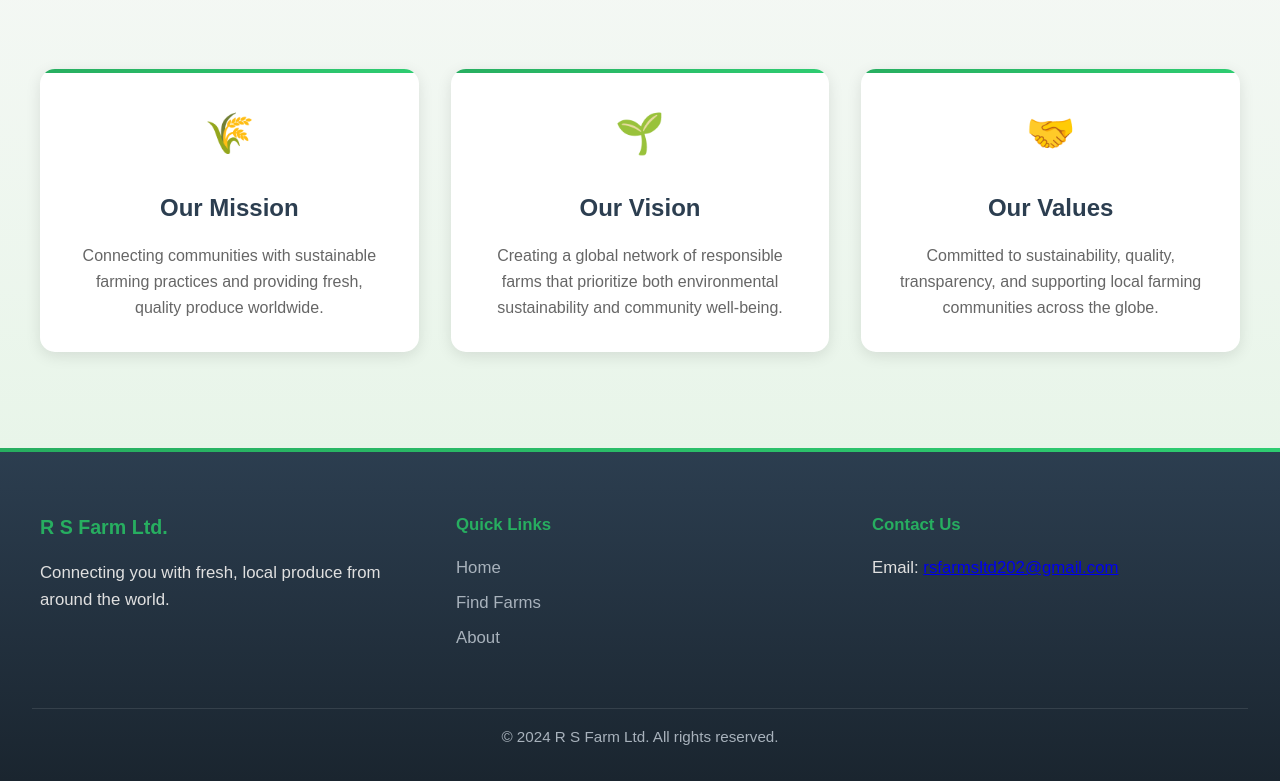
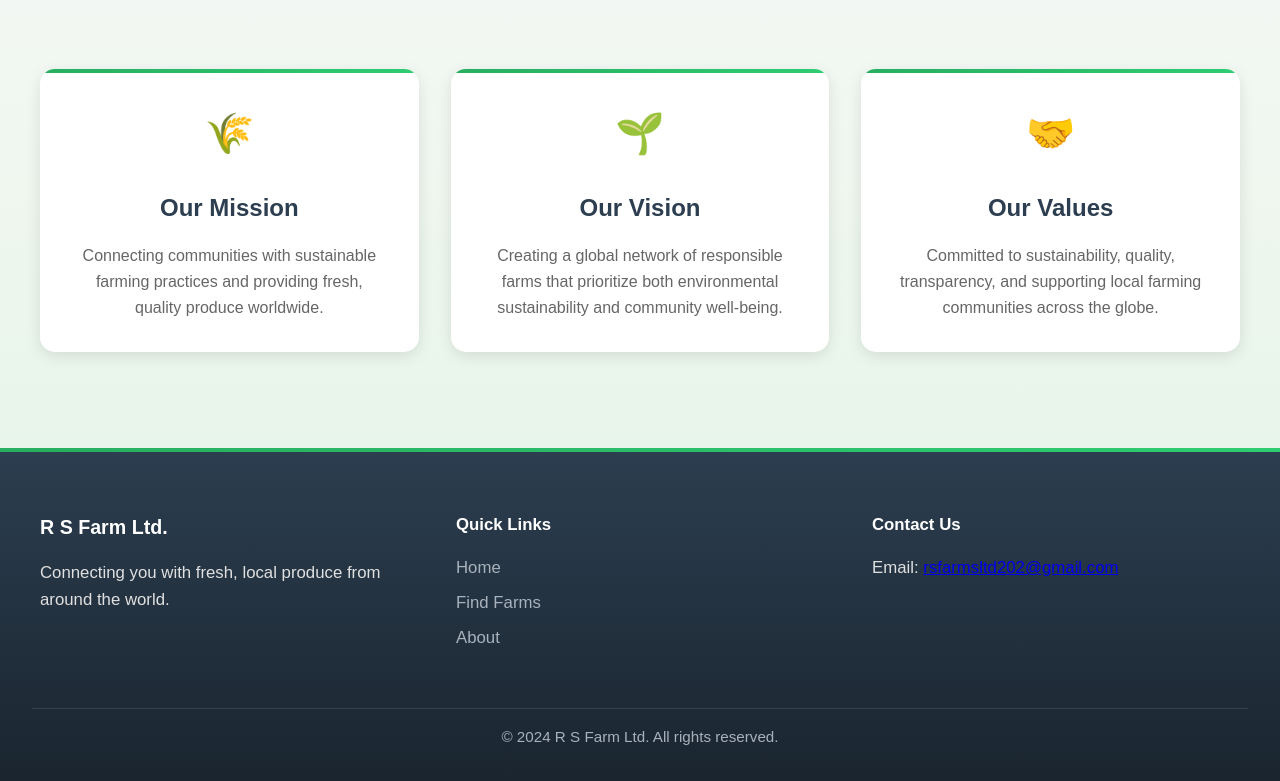
Before and after one commit to AmenuScott/rs-farm-website, a website: page index.html in a window 1280 px wide. Shown: the part 4862-5643 px from the top of the page. Drawn offline with Linux system fonts and the light colour scheme; no server answers.

Commit message:
Last commit

```diff
--- a/styles.css
+++ b/styles.css
@@ -450,7 +450,7 @@ body {
 
 .footer-section h3,
 .footer-section h4 {
-    color: #27ae60;
+    color: #ffffff;
     margin-bottom: 1rem;
 }
 
```
